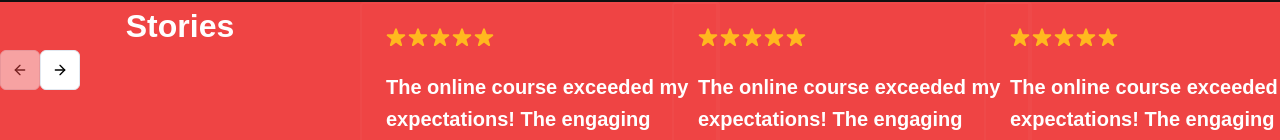
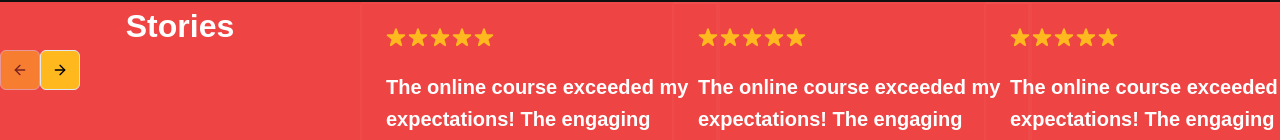
Before and after one commit to takachan0012/levelUp, a React (Vite) app: page / in a window 1280 px wide. Shown: the part 2328-2468 px from the top of the page. Built offline with nearby package versions, Linux system fonts and the light colour scheme; a web font is replaced by a local one.

Commit message:
feat: update style outline

```diff
--- a/src/components/ui/button.jsx
+++ b/src/components/ui/button.jsx
@@ -13,7 +13,7 @@ const buttonVariants = cva(
         destructive:
           "bg-red-500 text-slate-50 hover:bg-red-500/90 dark:bg-red-900 dark:text-slate-50 dark:hover:bg-red-900/90",
         outline:
-          "border border-slate-200 bg-white hover:bg-slate-100 hover:text-slate-900 dark:border-slate-800 dark:bg-slate-950 dark:hover:bg-slate-800 dark:hover:text-slate-50",
+          "border border-slate-200 bg-[#FFB81E] hover:bg-slate-100 hover:bg-yellow-500 dark:border-slate-800 dark:bg-slate-950 dark:hover:bg-slate-800 dark:hover:text-slate-50",
         secondary:
           "bg-slate-100 text-slate-900 hover:bg-slate-100/80 dark:bg-slate-800 dark:text-slate-50 dark:hover:bg-slate-800/80",
         ghost: "hover:bg-slate-100 hover:text-slate-900 dark:hover:bg-slate-800 dark:hover:text-slate-50",
```
